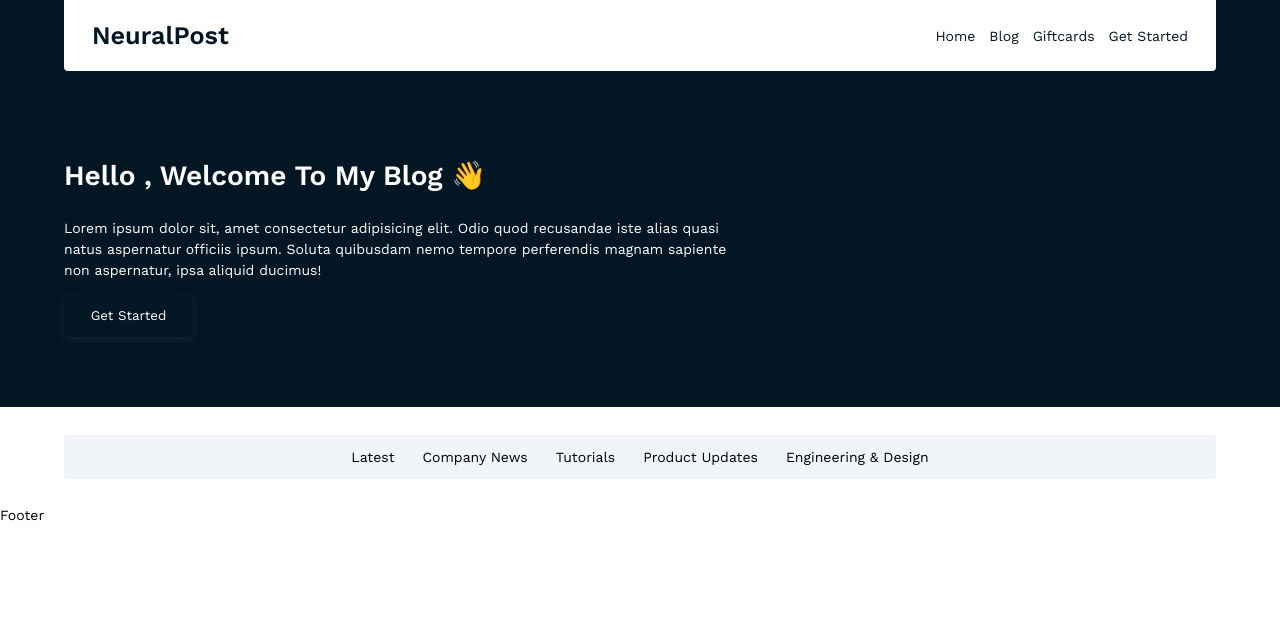
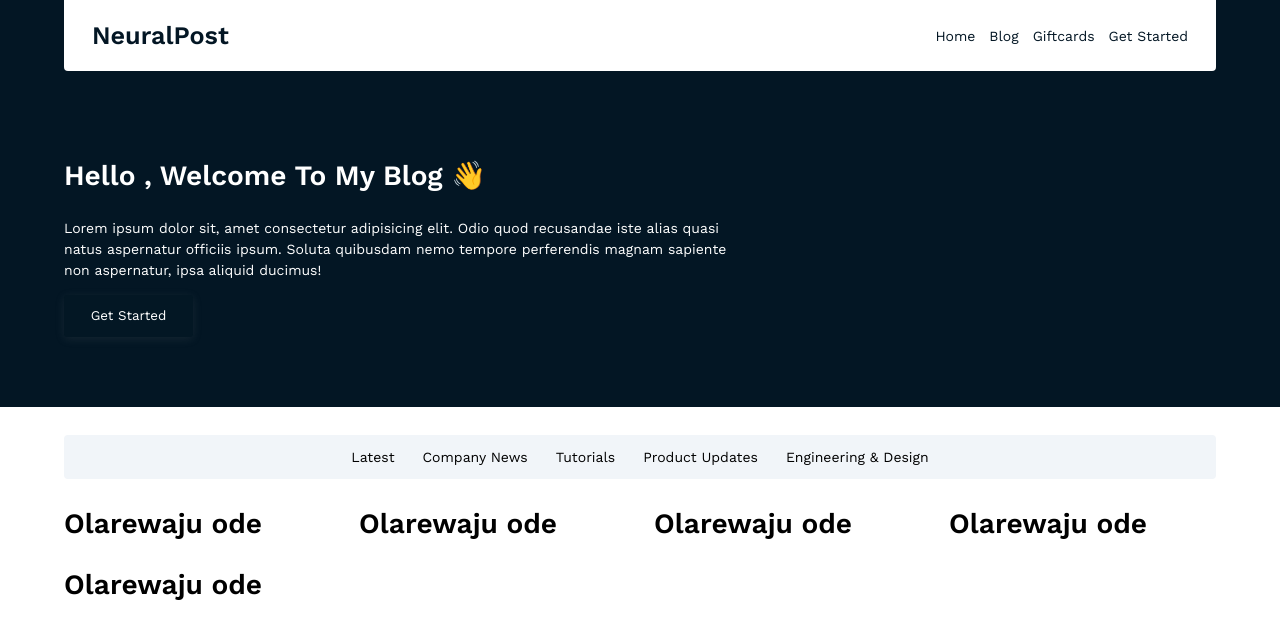
Before and after one commit to blyncnov/neuralposts, a Next.js app: page / in a window 1280 px wide. Shown: the top 638 px of the page. Built offline with nearby package versions, Linux system fonts and the light colour scheme.

Commit message:
neuralpost blog v3.7

```diff
--- /dev/null
+++ b/Components/FeaturedPost.jsx
@@ -0,0 +1,17 @@
+import React from "react";
+
+const FeaturedPost = () => {
+  return (
+    <div>
+      <div className="FeaturedPost__Container">
+        <h1>Olarewaju ode</h1>
+        <h1>Olarewaju ode</h1>
+        <h1>Olarewaju ode</h1>
+        <h1>Olarewaju ode</h1>
+        <h1>Olarewaju ode</h1>
+      </div>
+    </div>
+  );
+};
+
+export default FeaturedPost;
--- a/Components/NewsCategory.jsx
+++ b/Components/NewsCategory.jsx
@@ -1,4 +1,5 @@
 import React from "react";
+import FeaturedPost from "./FeaturedPost";
 
 const NewsCategory = () => {
   return (
@@ -15,6 +16,7 @@ const NewsCategory = () => {
             </ul>
           </div>
         </div>
+        <FeaturedPost />
       </div>
     </>
   );
--- a/Layout/Footer.jsx
+++ b/Layout/Footer.jsx
@@ -1,9 +1,11 @@
-import React from 'react'
+import React from "react";
 
 const Footer = () => {
   return (
-    <div>Footer</div>
-  )
-}
+    <div>
+      <h1> </h1>
+    </div>
+  );
+};
 
-export default Footer
+export default Footer;
--- a/pages/_app.js
+++ b/pages/_app.js
@@ -5,6 +5,7 @@ import "../styles/css/Navigation.css";
 import "../styles/css/Header.css";
 import "../styles/css/Hero.css";
 import "../styles/css/Categories.css";
+import "../styles/css/FeaturedPost.css";
 
 function MyApp({ Component, pageProps }) {
   return (
--- a/styles/css/Categories.css
+++ b/styles/css/Categories.css
@@ -20,12 +20,14 @@
   padding: 0.5em;
   border-radius: 4px;
   transition: all 0.3s ease-in;
+  font-weight: 500;
 }
 
 .Category__list li:hover {
-  background-color: blue;
+  background-color: #105bc9;
   color: white;
   padding: 0.5em;
   border-radius: 4px;
   cursor: pointer;
+  font-weight: 500;
 }
--- /dev/null
+++ b/styles/css/FeaturedPost.css
@@ -0,0 +1,5 @@
+.FeaturedPost__Container {
+  display: grid;
+  grid-template-columns: repeat(auto-fit, minmax(250px, 1fr));
+  gap: 2em;
+}
--- a/styles/css/Navigation.css
+++ b/styles/css/Navigation.css
@@ -1,6 +1,6 @@
 .Navigation__container {
   width: 100%;
-  background-color: #031624;
+  /* background-color: #031624; */
 }
 
 .Navigation__container--columns {
```
